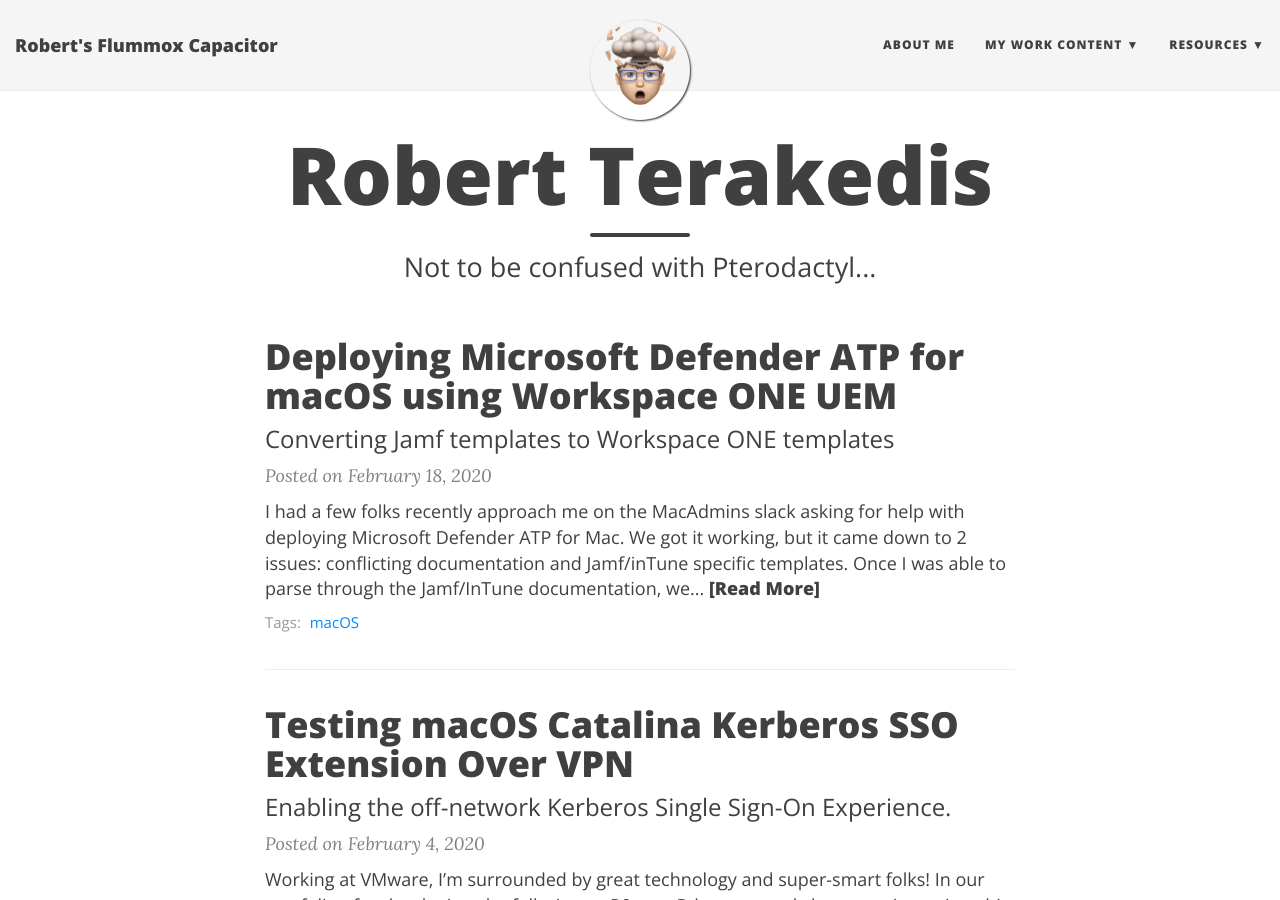
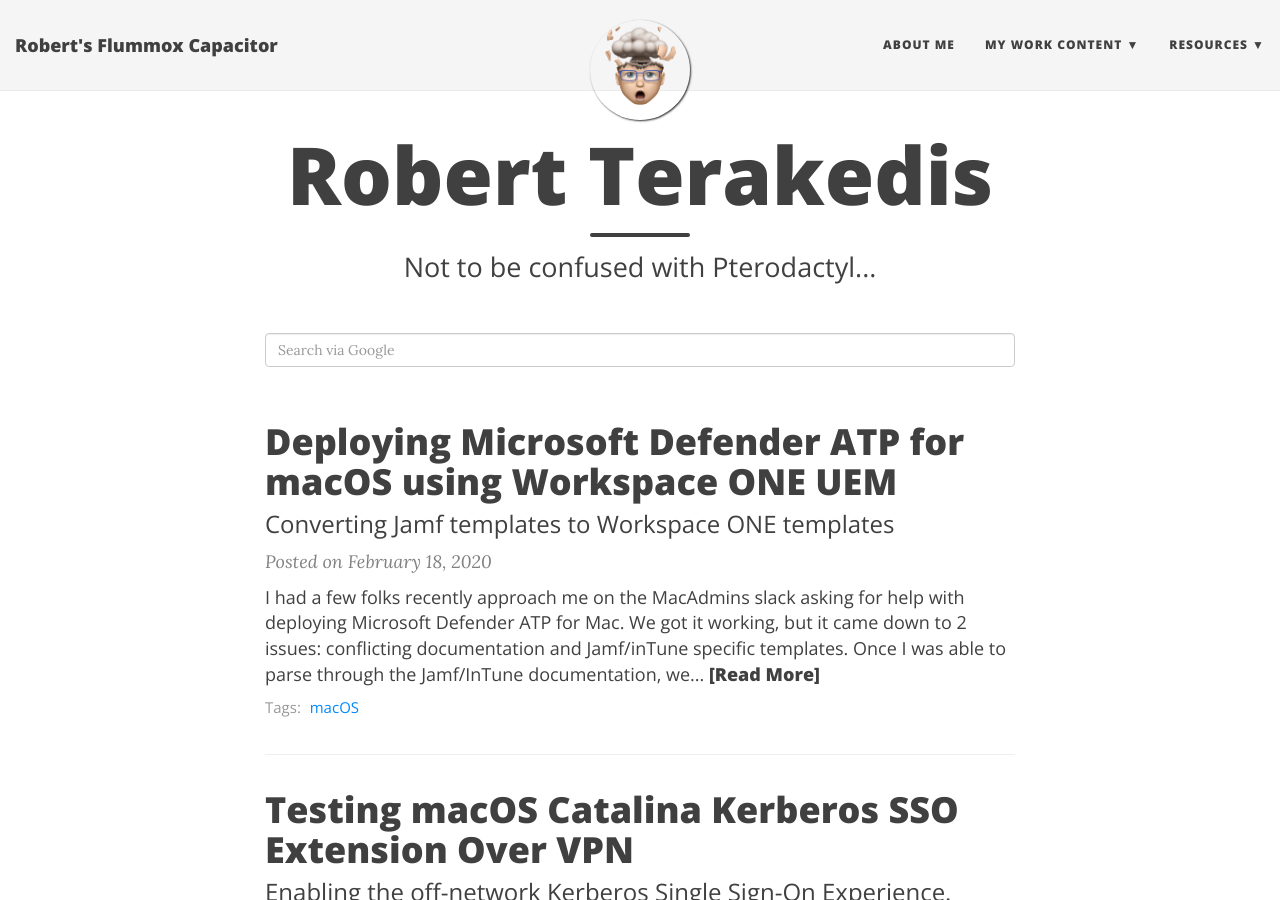
Before and after one commit to rterakedis/rterakedis.github.io, a Jekyll site: the page built from index.html, in a window 1280 px wide and 900 px high. Built offline with Jekyll 4.4.1, drawn with Linux system fonts in a browser that asks for light colours; nearby versions of some CDN libraries; the list of posts is cut into pages by our own code.

Commit message:
Adding Search Box

```diff
--- a/_includes/footer.html
+++ b/_includes/footer.html
@@ -43,7 +43,8 @@
         {% endif %}
       {% endif%}
       </p>
-          <!-- Please don't remove this, keep my open source work credited :) -->
+
+    <!-- Please don't remove this, keep my open source work credited :) -->
     <p class="theme-by text-muted">
       Theme by
       <a href="https://deanattali.com/beautiful-jekyll/">beautiful-jekyll</a>
--- a/_includes/header.html
+++ b/_includes/header.html
@@ -33,11 +33,13 @@
 			{% else %}
       <h2 class="{{ include.type }}-subheading">{{ page.subtitle }}</h2>
       {% endif %}
+
       {% endif %}
 
 		  {% if include.type == "post" %}
       <span class="post-meta">Posted on {{ page.date | date: site.date_format }}</span>
       {% endif %}
+
         </div>
       </div>
     </div>
@@ -63,6 +65,9 @@
 		  {% if include.type == "post" %}
 		  <span class="post-meta">Posted on {{ page.date | date: site.date_format }}</span>
       {% endif %}
+    </br>
+    </br>
+    {% include search-google.html %}
     </div>
       </div>
     </div>
--- /dev/null
+++ b/_includes/search-google.html
@@ -0,0 +1 @@
+<form method="get" id="search-google" action="https://www.google.com/search" target="_blank"><input type="hidden" name="sitesearch" value="euc-rt.me" /><input type="text" name="q" maxlength="255" value="" placeholder="Search via Google" class="form-control" /></form>
```
Also changed, not shown: _layouts/base.html (line endings or trailing spaces). Lines whose indentation alone changed are shown as unchanged.
